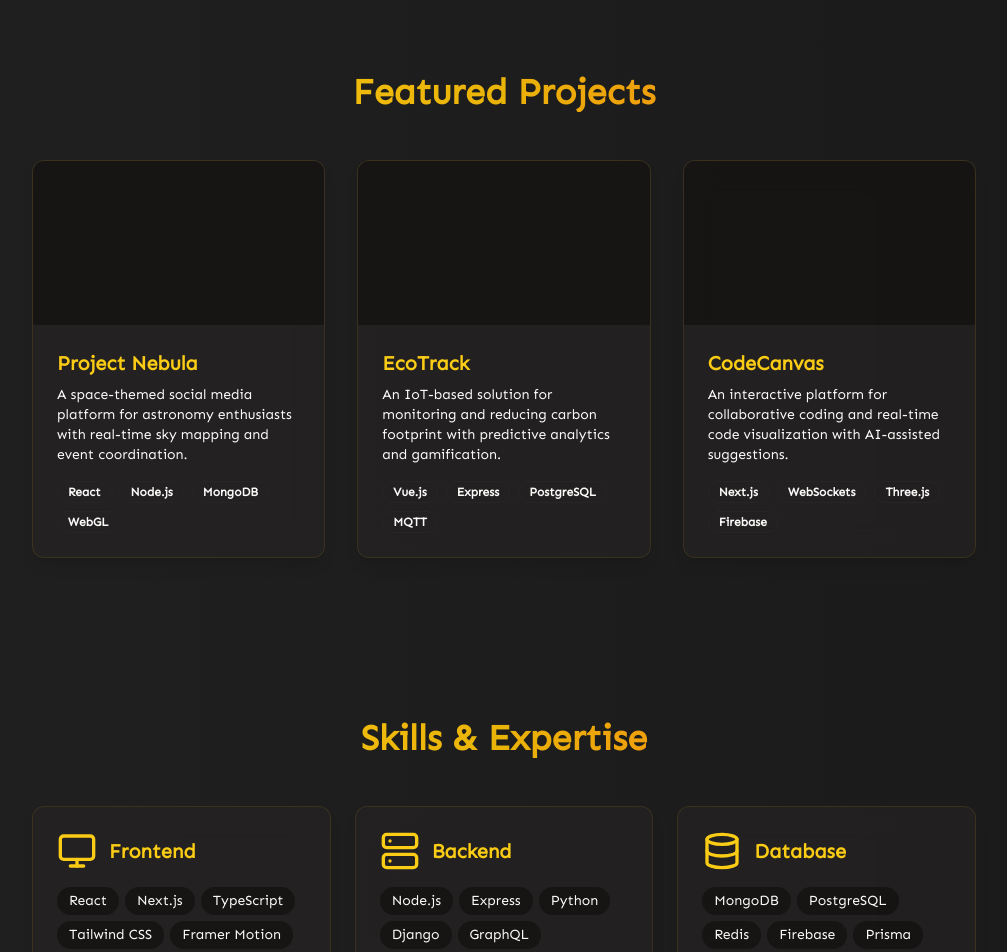
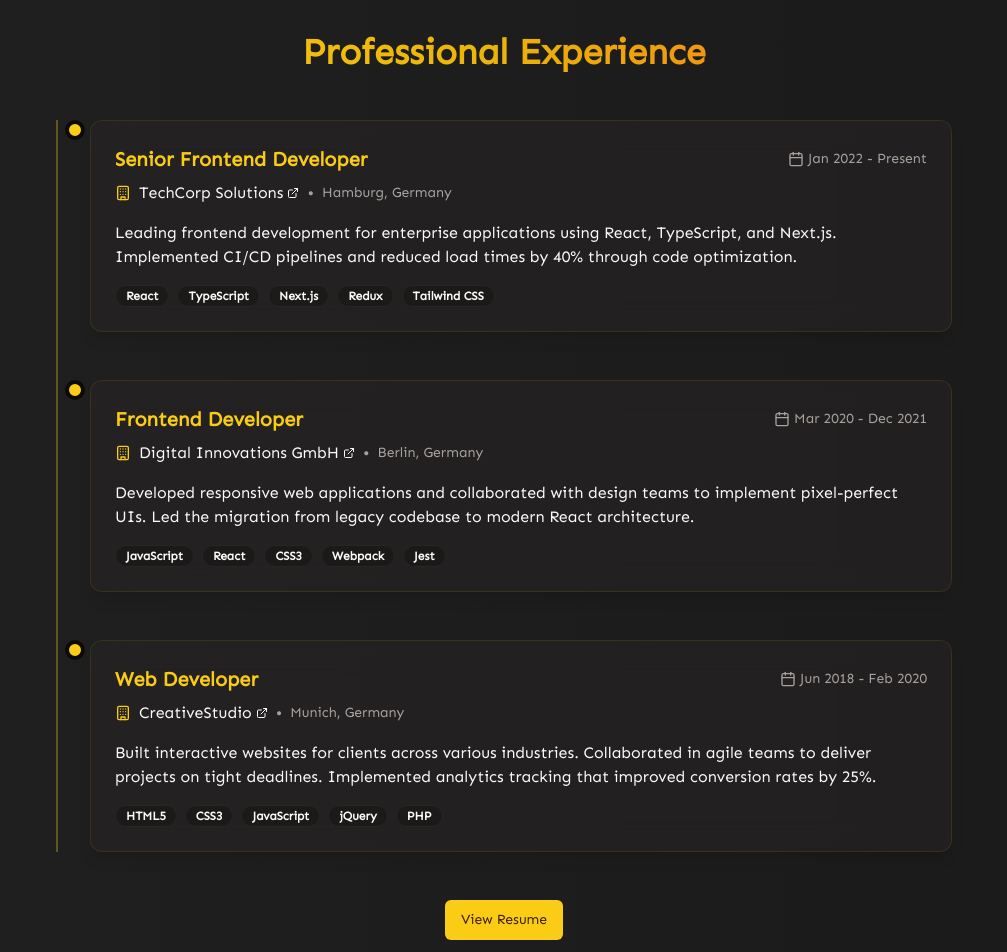
Before and after one commit to Maxxy21/portfolio, a Next.js app: page / in a window 1280 px wide. Shown: the part 1480-2432 px from the top of the page, without its empty margins (136-1143 px from the left). Built offline with nearby package versions, Linux system fonts and the light colour scheme.

Commit message:
added experience section

```diff
--- a/src/app/page.tsx
+++ b/src/app/page.tsx
@@ -6,22 +6,22 @@ import AboutSection from "@/components/sections/about";
 import ProjectsSection from "@/components/sections/project";
 import {SkillsSection} from "@/components/sections/skills";
 import ContactSection from "@/components/sections/contacts";
+import ExperienceSection from "@/components/sections/experience";
 
 
 
 export default function Home() {
     return (
-
         <main className="min-h-screen">
             <ParticlesBackground />
             <Navbar />
             <HeroSection />
             <AboutSection />
+            <ExperienceSection />
             <ProjectsSection />
             <SkillsSection />
             <ContactSection />
             <Footer />
         </main>
-
     )
 }
--- a/src/components/nav-bar.tsx
+++ b/src/components/nav-bar.tsx
@@ -1,10 +1,10 @@
 "use client"
 
-import { useState, useEffect } from 'react'
+import {useState, useEffect} from 'react'
 import Link from 'next/link'
-import { motion } from 'framer-motion'
-import { Menu, X } from 'lucide-react'
-import { Button } from '@/components/ui/button'
+import {motion} from 'framer-motion'
+import {Menu, X} from 'lucide-react'
+import {Button} from '@/components/ui/button'
 
 interface NavItem {
     label: string
@@ -15,6 +15,10 @@ const NAV_ITEMS: Array<NavItem> = [
     {
         label: "About",
         page: "#about",
+    },
+    {
+        label: "Experience",
+        page: "#experience",
     },
     {
         label: "Projects",
@@ -114,9 +118,9 @@ const Navbar = () => {
                             aria-label="Toggle menu"
                         >
                             {isMenuOpen ? (
-                                <X className="h-6 w-6" />
+                                <X className="h-6 w-6"/>
                             ) : (
-                                <Menu className="h-6 w-6" />
+                                <Menu className="h-6 w-6"/>
                             )}
                         </Button>
                     </div>
@@ -126,12 +130,12 @@ const Navbar = () => {
             {/* Mobile Menu */}
             <motion.div
                 className="md:hidden"
-                initial={{ opacity: 0, height: 0 }}
+                initial={{opacity: 0, height: 0}}
                 animate={{
                     opacity: isMenuOpen ? 1 : 0,
                     height: isMenuOpen ? "auto" : 0
                 }}
-                transition={{ duration: 0.3 }}
+                transition={{duration: 0.3}}
             >
                 {isMenuOpen && (
                     <div className="container mx-auto px-4 py-4 bg-background/95 backdrop-blur-lg">
--- a/src/components/sections/about.tsx
+++ b/src/components/sections/about.tsx
@@ -1,18 +1,21 @@
 "use client"
 
-import { motion } from "framer-motion"
-import { Download } from "lucide-react"
-import { Button } from "@/components/ui/button"
+import {motion} from "framer-motion"
+import {Download} from "lucide-react"
+import {Button} from "@/components/ui/button"
+import Image from "next/image"
+
+import portrait from "../../assets/portrait.jpg"
 
 const AboutSection = () => {
     return (
         <section id="about" className="py-20 animated-bg">
             <div className="container mx-auto px-4">
                 <motion.h2
-                    initial={{ opacity: 0, y: 20 }}
-                    whileInView={{ opacity: 1, y: 0 }}
-                    transition={{ duration: 0.6 }}
-                    viewport={{ once: true }}
+                    initial={{opacity: 0, y: 20}}
+                    whileInView={{opacity: 1, y: 0}}
+                    transition={{duration: 0.6}}
+                    viewport={{once: true}}
                     className="text-3xl md:text-4xl font-bold mb-12 text-center gradient-text"
                 >
                     About Me
@@ -21,37 +24,33 @@ const AboutSection = () => {
                 <div className="max-w-4xl mx-auto">
                     <div className="grid grid-cols-1 md:grid-cols-2 gap-12 items-center">
                         <motion.div
-                            initial={{ opacity: 0, x: -20 }}
-                            whileInView={{ opacity: 1, x: 0 }}
-                            transition={{ duration: 0.8, delay: 0.2 }}
-                            viewport={{ once: true }}
+                            initial={{opacity: 0, x: -20}}
+                            whileInView={{opacity: 1, x: 0}}
+                            transition={{duration: 0.8, delay: 0.2}}
+                            viewport={{once: true}}
                             className="aspect-square relative rounded-full overflow-hidden border-4 border-primary/20 shadow-lg max-w-xs mx-auto md:mx-0"
                         >
                             {/* Replace with your image */}
-                            <div className="bg-gradient-to-br from-primary/30 to-secondary/30 absolute inset-0"></div>
+                            <Image src={portrait} alt="Portrait" layout="fill" objectFit="cover"/>
                         </motion.div>
 
                         <motion.div
-                            initial={{ opacity: 0, x: 20 }}
-                            whileInView={{ opacity: 1, x: 0 }}
-                            transition={{ duration: 0.8, delay: 0.3 }}
-                            viewport={{ once: true }}
+                            initial={{opacity: 0, x: 20}}
+                            whileInView={{opacity: 1, x: 0}}
+                            transition={{duration: 0.8, delay: 0.3}}
+                            viewport={{once: true}}
                         >
                             <div className="bg-secondary/50 backdrop-blur-lg p-8 rounded-2xl shadow-lg">
                                 <p className="text-lg mb-4 text-secondary-foreground">
-                                    I`&lsquo;`m a passionate developer with a knack for turning complex problems into elegant, efficient solutions. My
+                                    I&lsquo;m a passionate developer with a knack for turning complex problems into
+                                    elegant, efficient solutions. My
                                     journey in tech is driven by curiosity and a desire to push boundaries.
                                 </p>
                                 <p className="text-lg mb-6 text-secondary-foreground">
-                                    When I`&lsquo;`m not immersed in code, you`&lsquo;`ll find me exploring emerging technologies, contributing to open-source
+                                    When I&lsquo;m not immersed in code, you&lsquo;ll find me exploring emerging
+                                    technologies, contributing to open-source
                                     projects, or sharing knowledge through tech community events.
                                 </p>
-                                <div className="flex justify-start">
-                                    <Button variant="default" className="glow">
-                                        <Download className="w-4 h-4 mr-2" />
-                                        Download Resume
-                                    </Button>
-                                </div>
                             </div>
                         </motion.div>
                     </div>
--- /dev/null
+++ b/src/components/sections/experience.tsx
@@ -0,0 +1,129 @@
+"use client"
+
+import {motion} from "framer-motion"
+import {Briefcase, Calendar, Building, ExternalLink} from "lucide-react"
+import {Badge} from "@/components/ui/badge"
+import {Button} from "@/components/ui/button"
+import Link from "next/link";
+
+// Sample experience data (replace with your actual experience)
+const experiences = [
+    {
+        title: "Senior Frontend Developer",
+        company: "TechCorp Solutions",
+        location: "Hamburg, Germany",
+        period: "Jan 2022 - Present",
+        description: "Leading frontend development for enterprise applications using React, TypeScript, and Next.js. Implemented CI/CD pipelines and reduced load times by 40% through code optimization.",
+        skills: ["React", "TypeScript", "Next.js", "Redux", "Tailwind CSS"],
+        companyUrl: "https://example.com"
+    },
+    {
+        title: "Frontend Developer",
+        company: "Digital Innovations GmbH",
+        location: "Berlin, Germany",
+        period: "Mar 2020 - Dec 2021",
+        description: "Developed responsive web applications and collaborated with design teams to implement pixel-perfect UIs. Led the migration from legacy codebase to modern React architecture.",
+        skills: ["JavaScript", "React", "CSS3", "Webpack", "Jest"],
+        companyUrl: "https://example.com"
+    },
+    {
+        title: "Web Developer",
+        company: "CreativeStudio",
+        location: "Munich, Germany",
+        period: "Jun 2018 - Feb 2020",
+        description: "Built interactive websites for clients across various industries. Collaborated in agile teams to deliver projects on tight deadlines. Implemented analytics tracking that improved conversion rates by 25%.",
+        skills: ["HTML5", "CSS3", "JavaScript", "jQuery", "PHP"],
+        companyUrl: "https://example.com"
+    }
+]
+
+const ExperienceSection = () => {
+    return (
+        <section id="experience" className="py-20 animated-bg">
+            <div className="container mx-auto px-4">
+                <motion.h2
+                    initial={{opacity: 0, y: 20}}
+                    whileInView={{opacity: 1, y: 0}}
+                    transition={{duration: 0.6}}
+                    viewport={{once: true}}
+                    className="text-3xl md:text-4xl font-bold mb-12 text-center gradient-text"
+                >
+                    Professional Experience
+                </motion.h2>
+
+                <div className="max-w-4xl mx-auto">
+                    <div className="relative pl-8 border-l-2 border-primary/30 space-y-12">
+                        {experiences.map((job, index) => (
+                            <motion.div
+                                key={`${job.company}-${index}`}
+                                initial={{opacity: 0, x: -20}}
+                                whileInView={{opacity: 1, x: 0}}
+                                transition={{duration: 0.5, delay: index * 0.1}}
+                                viewport={{once: true}}
+                                className="relative"
+                            >
+                                {/* Timeline dot */}
+                                <div
+                                    className="absolute w-5 h-5 bg-primary rounded-full -left-[1.55rem] border-4 border-background"/>
+
+                                <div
+                                    className="bg-secondary/50 backdrop-blur-lg rounded-xl p-6 shadow-lg border border-primary/10 hover:border-primary/30 transition-all duration-300">
+                                    <div className="flex flex-col md:flex-row md:items-center justify-between mb-2">
+                                        <h3 className="text-xl font-semibold text-primary">{job.title}</h3>
+                                        <div className="flex items-center text-muted-foreground text-sm mt-1 md:mt-0">
+                                            <Calendar className="h-4 w-4 mr-1"/>
+                                            <span>{job.period}</span>
+                                        </div>
+                                    </div>
+
+                                    <div className="flex items-center gap-2 mb-4">
+                                        <Building className="h-4 w-4 text-primary"/>
+                                        <a
+                                            href={job.companyUrl}
+                                            target="_blank"
+                                            rel="noopener noreferrer"
+                                            className="text-secondary-foreground hover:text-primary transition-colors flex items-center"
+                                        >
+                                            {job.company}
+                                            <ExternalLink className="ml-1 h-3 w-3"/>
+                                        </a>
+                                        <span className="text-muted-foreground">•</span>
+                                        <span className="text-muted-foreground text-sm">{job.location}</span>
+                                    </div>
+
+                                    <p className="text-secondary-foreground mb-4">
+                                        {job.description}
+                                    </p>
+
+                                    <div className="flex flex-wrap gap-2">
+                                        {job.skills.map((skill) => (
+                                            <Badge key={skill} variant="outline" className="bg-background/30">
+                                                {skill}
+                                            </Badge>
+                                        ))}
+                                    </div>
+                                </div>
+                            </motion.div>
+                        ))}
+                    </div>
+
+                    <motion.div
+                        initial={{opacity: 0, y: 20}}
+                        whileInView={{opacity: 1, y: 0}}
+                        transition={{duration: 0.6, delay: 0.5}}
+                        viewport={{once: true}}
+                        className="mt-12 text-center"
+                    >
+                        <Link href="/resume.pdf">
+                            <Button variant="default">
+                                View Resume
+                            </Button>
+                        </Link>
+                    </motion.div>
+                </div>
+            </div>
+        </section>
+    )
+}
+
+export default ExperienceSection
--- a/src/components/sections/hero.tsx
+++ b/src/components/sections/hero.tsx
@@ -38,7 +38,7 @@ const HeroSection = () => {
 
                 <div className="flex flex-wrap justify-center gap-4 mb-12">
                     <Link href={"#projects"}>
-                        <Button variant="default" className="glow">
+                        <Button variant="default">
                             View Projects
                         </Button>
                     </Link>
```
Also changed, not shown: 1 other file (tests, documents, lock files or other folders). Lines whose indentation alone changed are shown as unchanged.
